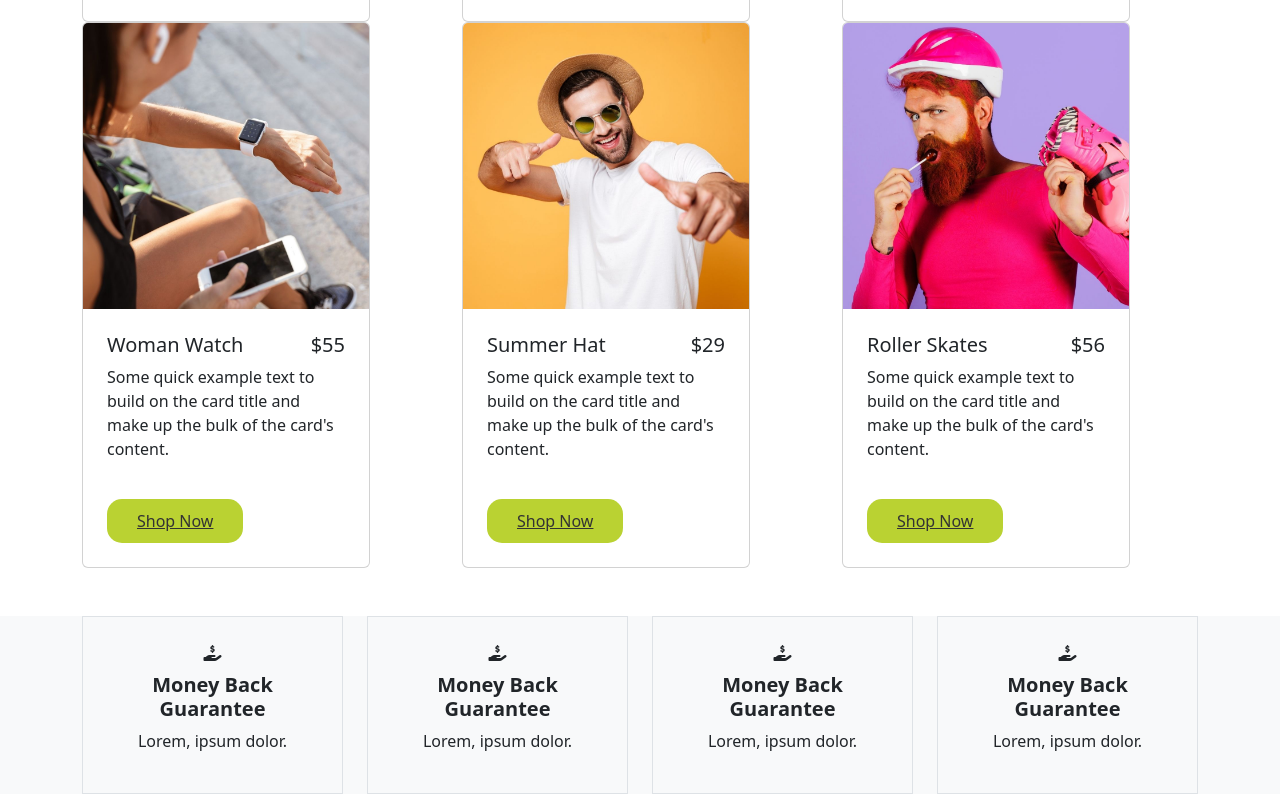
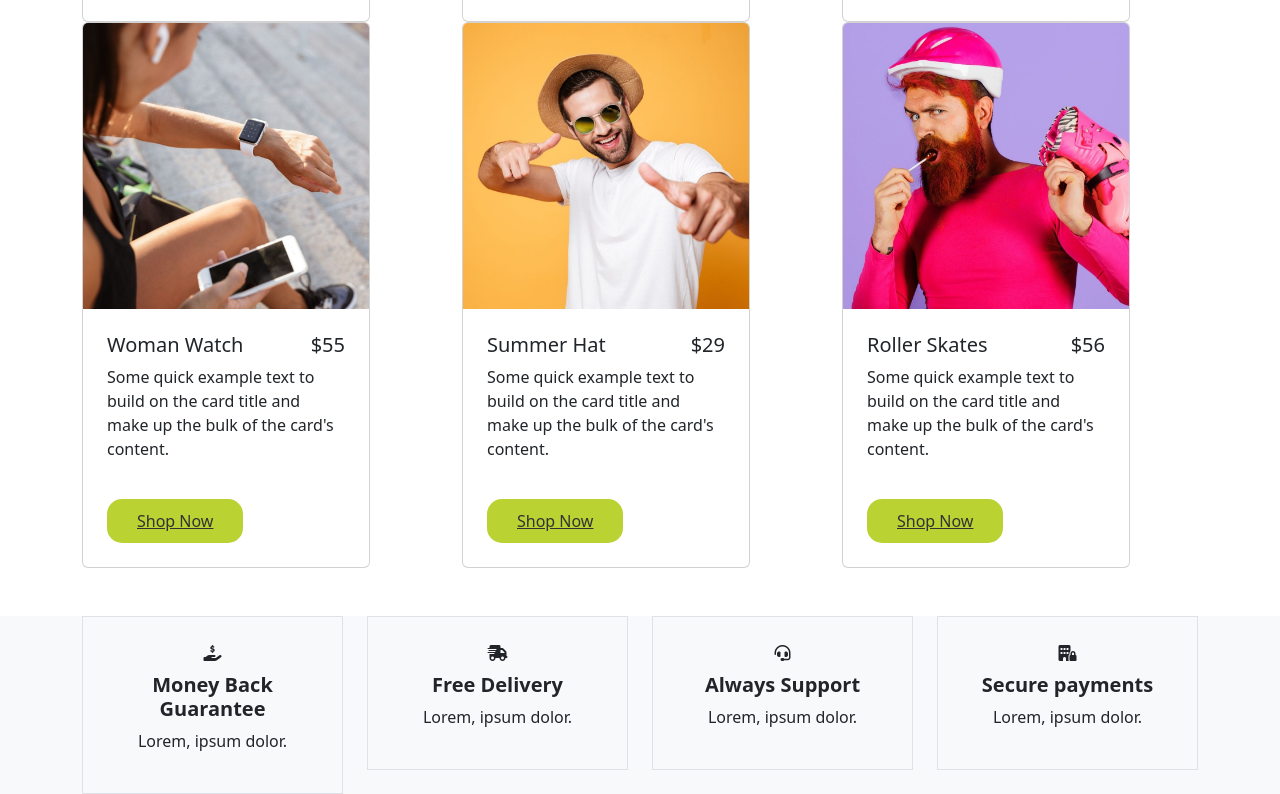
Before and after one commit to VladanStar/ShopBootstrapTask, a plain HTML site: page index.html in a window 1280 px wide. Shown: the part 1158-1952 px from the top of the page. Drawn offline with nearby package versions, Linux system fonts and the light colour scheme.

Commit message:
Add commits

```diff
--- a/index.html
+++ b/index.html
@@ -17,6 +17,10 @@
       rel="stylesheet"
       href="path/to/font-awesome/css/font-awesome.min.css"
     />
+    <script
+      src="https://kit.fontawesome.com/289ba6b46b.js"
+      crossorigins="anonymus"
+    ></script>
   </head>
   <body>
     <!-- topbar -->
@@ -261,22 +265,22 @@
           </div>
           <div class="col-md-3 col-ms-6 text-center">
             <div class="border p-4">
-                <i class="fa-sharp fa-solid fa-hand-holding-dollar"></i>
-                <h5 class="fw-bolder my-2">Money Back Guarantee</h5>
+              <i class="fa-sharp fa-solid fa-truck-fast"></i>
+              <h5 class="fw-bolder my-2">Free Delivery</h5>
               <p>Lorem, ipsum dolor.</p>
             </div>
           </div>
           <div class="col-md-3 col-ms-6 text-center">
             <div class="border p-4">
-                <i class="fa-sharp fa-solid fa-hand-holding-dollar"></i>
-                <h5 class="fw-bolder my-2">Money Back Guarantee</h5>
+              <i class="fa-sharp fa-solid fa-headset"></i>
+              <h5 class="fw-bolder my-2">Always Support</h5>
               <p>Lorem, ipsum dolor.</p>
             </div>
           </div>
           <div class="col-md-3 col-ms-6 text-center">
             <div class="border p-4">
-                <i class="fa-sharp fa-solid fa-hand-holding-dollar"></i>
-                <h5 class="fw-bolder my-2">Money Back Guarantee</h5>
+              <i class="fa-sharp fa-solid fa-building-lock"></i>
+              <h5 class="fw-bolder my-2">Secure payments</h5>
               <p>Lorem, ipsum dolor.</p>
             </div>
           </div>
```
Lines whose indentation alone changed are shown as unchanged.
